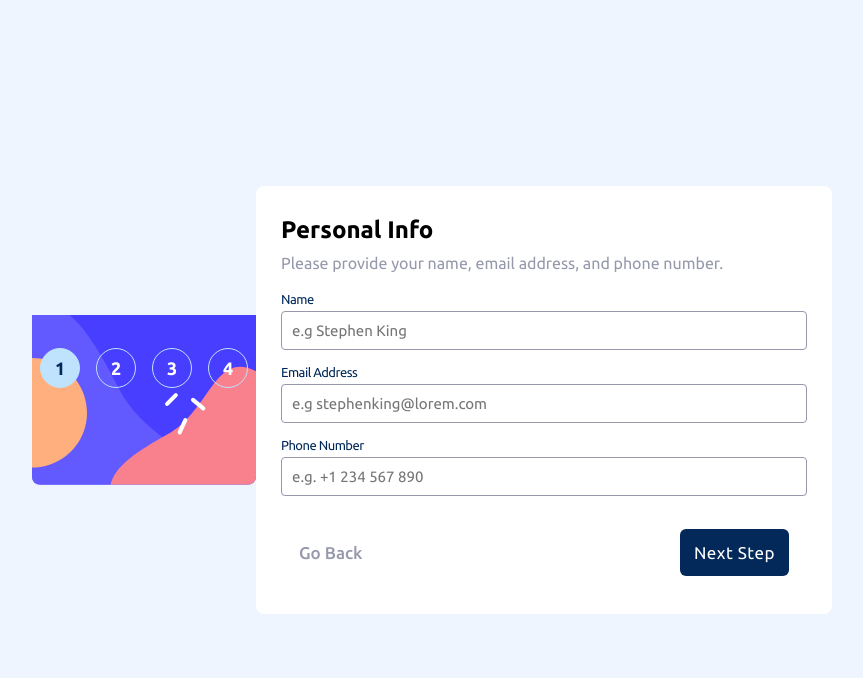
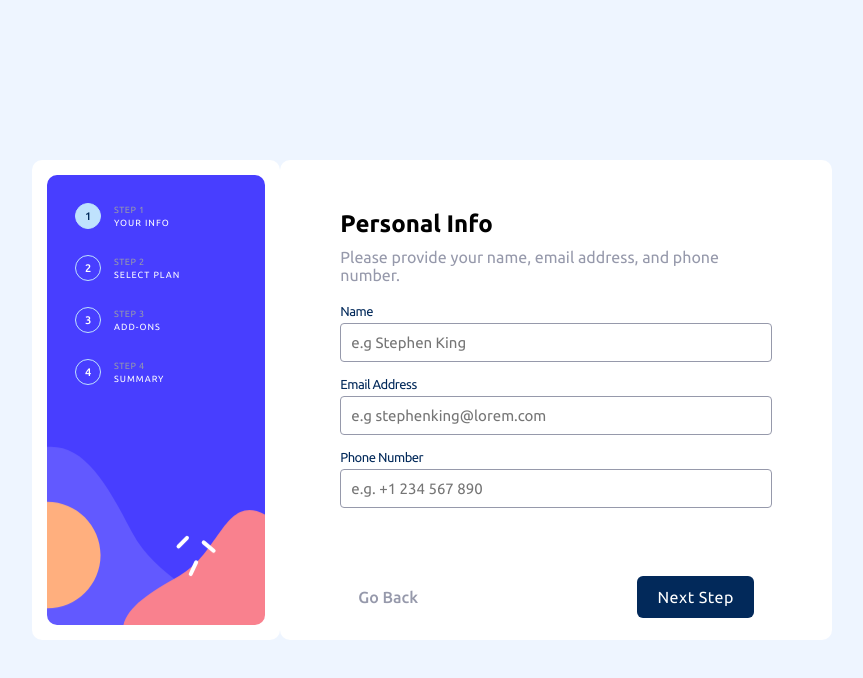
Before and after one commit to chiarastef/multi-step-form-frontend-mentor, a React (Vite) app: page / in a window 1280 px wide. Shown: the top 678 px of the page, without its empty margins (208-1071 px from the left). Built offline with nearby package versions, Linux system fonts and the light colour scheme.

Commit message:
Made sidebar responsive

```diff
--- a/src/App.tsx
+++ b/src/App.tsx
@@ -2,7 +2,7 @@ import React from "react";
 import styled from "styled-components";
 import "./App.css";
 
-import Header from "./components/Header";
+import Sidebar from "./components/Sidebar";
 import Signup from "./components/Signup";
 
 const AppEl = styled.div`
@@ -20,7 +20,7 @@ const AppEl = styled.div`
 const App = () => {
   return (
     <AppEl>
-      <Header />
+      <Sidebar />
       <Signup />
     </AppEl>
   );
--- a/src/components/Header.tsx
+++ /dev/null
@@ -1,55 +0,0 @@
-import React from "react";
-import styled from "styled-components";
-
-import mobileSidebarBg from "../images/bg-sidebar-mobile.svg";
-import desktopSidebarBg from "../images/bg-sidebar-desktop.svg";
-
-const Sidebar = styled.div`
-  height: 170px;
-  background: center / cover no-repeat url(${mobileSidebarBg});
-  padding-top: 25px;
-
-  @media screen and (min-width: 768px) {
-    background: center bottom / cover no-repeat url(${desktopSidebarBg});
-  }
-`;
-
-const Navbar = styled.nav`
-  display: flex;
-  justify-content: center;
-
-  .active {
-    color: #02295a;
-    background-color: #bfe2fd;
-  }
-`;
-
-const LinkBtn = styled.button`
-  width: 40px;
-  height: 40px;
-  font-family: inherit;
-  font-size: 18px;
-  text-align: center;
-  font-weight: 700;
-  color: #ffffff;
-  background-color: transparent;
-  padding: 5px 8px;
-  border: 1px solid #bfe2fd;
-  border-radius: 50%;
-  margin: 8px;
-`;
-
-const Header = () => {
-  return (
-    <Sidebar>
-      <Navbar>
-        <LinkBtn className="active">1</LinkBtn>
-        <LinkBtn>2</LinkBtn>
-        <LinkBtn>3</LinkBtn>
-        <LinkBtn>4</LinkBtn>
-      </Navbar>
-    </Sidebar>
-  );
-};
-
-export default Header;
--- a/src/components/NavigationButtons.tsx
+++ b/src/components/NavigationButtons.tsx
@@ -4,6 +4,8 @@ import styled from "styled-components";
 const NavigationBtns = styled.div`
   position: fixed;
   bottom: 0;
+  left: 0;
+  right: 0;
   display: flex;
   justify-content: space-between;
   background-color: #ffffff;
@@ -12,6 +14,7 @@ const NavigationBtns = styled.div`
 
   @media screen and (min-width: 768px) {
     position: static;
+    margin-top: 50px;
   }
 `;
 
@@ -22,6 +25,10 @@ const BackBtn = styled.button`
   color: var(--text-color);
   background-color: transparent;
   border: none;
+
+  @media screen and (min-width: 768px) {
+    font-size: 16px;
+  }
 `;
 
 const NextBtn = styled.button`
@@ -33,6 +40,11 @@ const NextBtn = styled.button`
   padding: 14px;
   border: none;
   border-radius: 6px;
+
+  @media screen and (min-width: 768px) {
+    font-size: 16px;
+    padding: 12px 20px;
+  }
 `;
 
 const NavigationButtons = () => {
--- /dev/null
+++ b/src/components/Sidebar.tsx
@@ -0,0 +1,136 @@
+import React from "react";
+import styled from "styled-components";
+
+import mobileSidebarBg from "../images/bg-sidebar-mobile.svg";
+import desktopSidebarBg from "../images/bg-sidebar-desktop.svg";
+
+const Container = styled.div`
+  background-color: #ffffff;
+
+  @media screen and (min-width: 768px) {
+    height: 480px;
+    padding: 15px;
+    border-radius: 10px;
+  }
+`;
+
+const SidebarEl = styled.div`
+  height: 170px;
+  background: center / cover no-repeat url(${mobileSidebarBg});
+  padding-top: 25px;
+
+  @media screen and (min-width: 768px) {
+    height: 100%;
+    background: center bottom / cover no-repeat url(${desktopSidebarBg});
+    border-radius: 10px;
+    padding: 20px 85px 0 20px;
+  }
+`;
+
+const Navbar = styled.nav`
+  display: flex;
+  justify-content: center;
+
+  @media screen and (min-width: 768px) {
+    flex-direction: column;
+  }
+
+  .active {
+    color: #02295a;
+    background-color: #bfe2fd;
+  }
+`;
+
+const LinkContainer = styled.div`
+  @media screen and (min-width: 768px) {
+    display: flex;
+    align-items: center;
+    margin-bottom: 10px;
+  }
+`;
+
+const LinkBtn = styled.button`
+  width: 40px;
+  height: 40px;
+  font-family: inherit;
+  font-size: 18px;
+  text-align: center;
+  font-weight: 700;
+  color: #ffffff;
+  background-color: transparent;
+  padding: 5px 8px;
+  border: 1px solid #bfe2fd;
+  border-radius: 50%;
+  margin: 8px;
+
+  @media screen and (min-width: 768px) {
+    width: 26px;
+    height: 26px;
+    font-size: 11px;
+    font-weight: 500;
+  }
+`;
+
+const LinkBtnDescr = styled.div`
+  display: none;
+  width: max-content;
+  font-size: 9px;
+  text-transform: uppercase;
+  letter-spacing: 1px;
+  margin-left: 5px;
+
+  @media screen and (min-width: 768px) {
+    display: block;
+  }
+
+  div:first-of-type {
+    letter-spacing: 0.5px;
+    color: var(--text-color);
+  }
+
+  div:last-of-type {
+    color: #ffffff;
+    margin-top: 3px;
+  }
+`;
+
+const Sidebar = () => {
+  return (
+    <Container>
+      <SidebarEl>
+        <Navbar>
+          <LinkContainer>
+            <LinkBtn className="active">1</LinkBtn>
+            <LinkBtnDescr>
+              <div>step 1</div>
+              <div>your info</div>
+            </LinkBtnDescr>
+          </LinkContainer>
+          <LinkContainer>
+            <LinkBtn>2</LinkBtn>
+            <LinkBtnDescr>
+              <div>step 2</div>
+              <div>select plan</div>
+            </LinkBtnDescr>
+          </LinkContainer>
+          <LinkContainer>
+            <LinkBtn>3</LinkBtn>
+            <LinkBtnDescr>
+              <div>step 3</div>
+              <div>add-ons</div>
+            </LinkBtnDescr>
+          </LinkContainer>
+          <LinkContainer>
+            <LinkBtn>4</LinkBtn>
+            <LinkBtnDescr>
+              <div>step 4</div>
+              <div>summary</div>
+            </LinkBtnDescr>
+          </LinkContainer>
+        </Navbar>
+      </SidebarEl>
+    </Container>
+  );
+};
+
+export default Sidebar;
--- a/src/components/Signup.tsx
+++ b/src/components/Signup.tsx
@@ -8,12 +8,15 @@ import NavigationButtons from "./NavigationButtons";
 const Container = styled.div`
   background-color: #ffffff;
   width: 90%;
+  height: 480px;
   padding: 30px 25px 20px;
   border-radius: 8px;
   margin: -70px auto;
 
   @media screen and (min-width: 768px) {
     margin: 0 auto;
+    padding: 50px 60px 0;
+    border-radius: 10px;
   }
 `;
 
```
Also changed, not shown: 1 other file (tests, documents, lock files or other folders).
